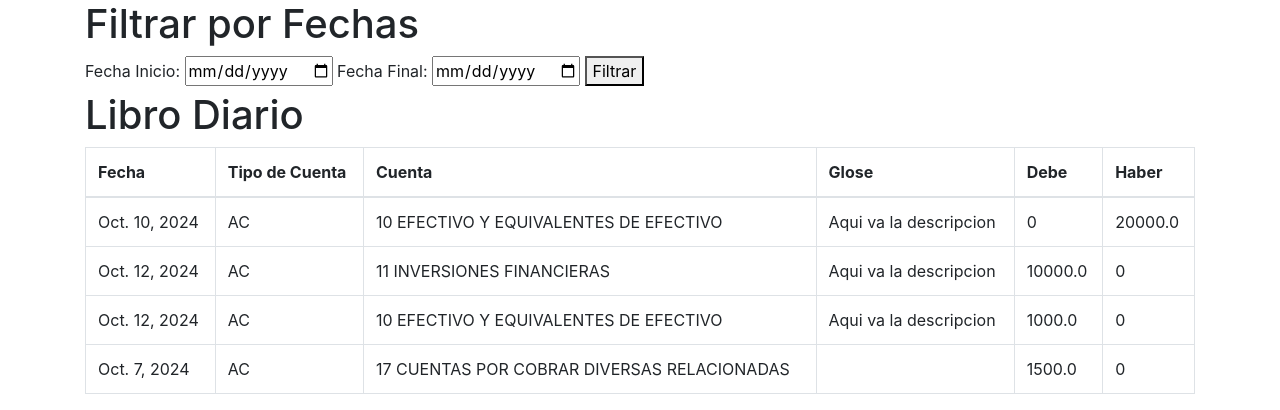
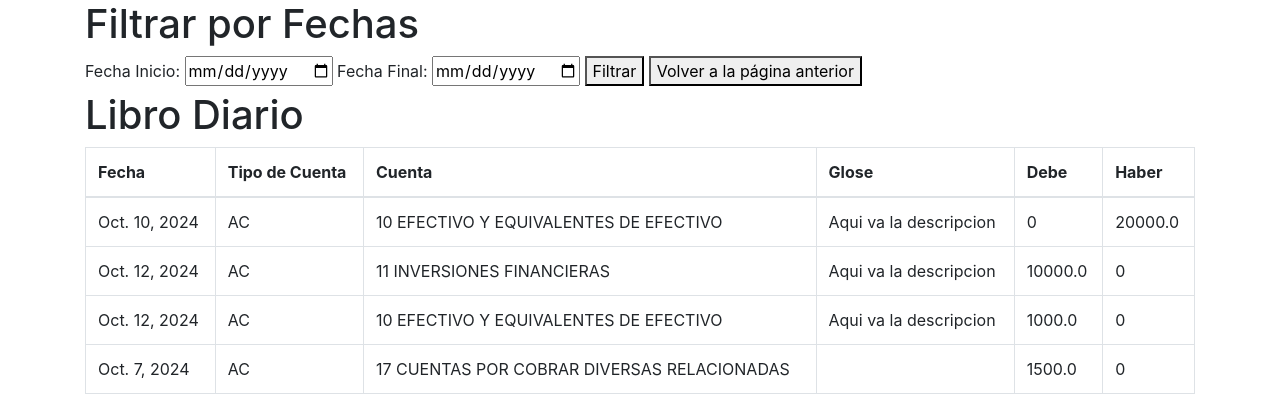
Before and after one commit to David1712uni/FinancieraValle, a Django app: page /resultados/ in a window 1280 px wide. Shown: the top 410 px of the page. Run offline with Django 5.2, Linux system fonts and the light colour scheme; data comes from the database, SQL or seed files in the repository; some libraries are stand-ins or nearby versions.

Commit message:
Update resultados.html
solo le puse un boton para retroceder

```diff
--- a/AppWeb/app/templates/resultados.html
+++ b/AppWeb/app/templates/resultados.html
@@ -10,6 +10,7 @@
         <label for="fecha_final">Fecha Final:</label>
         <input type="date" id="fecha_final" name="fecha_final" required>
         <button type="submit">Filtrar</button>
+        <button onclick="window.history.back()">Volver a la página anterior</button>
     </form>
 
     <h1>Libro Diario</h1>
```
